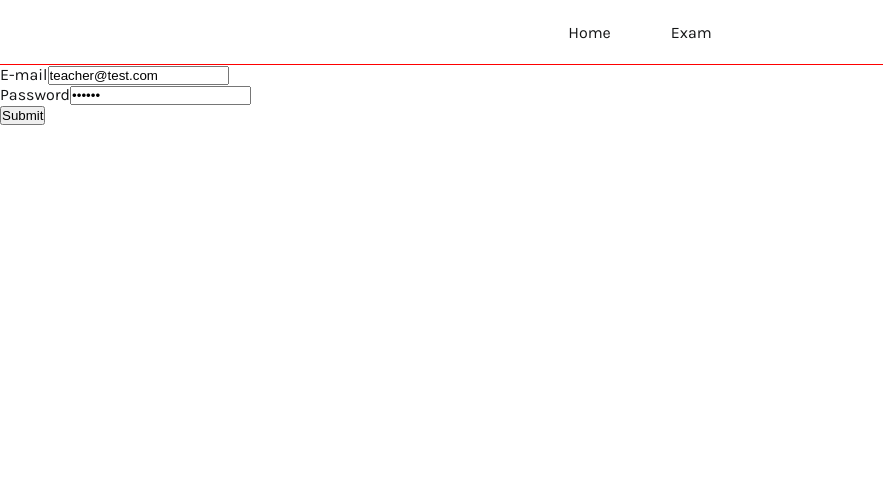
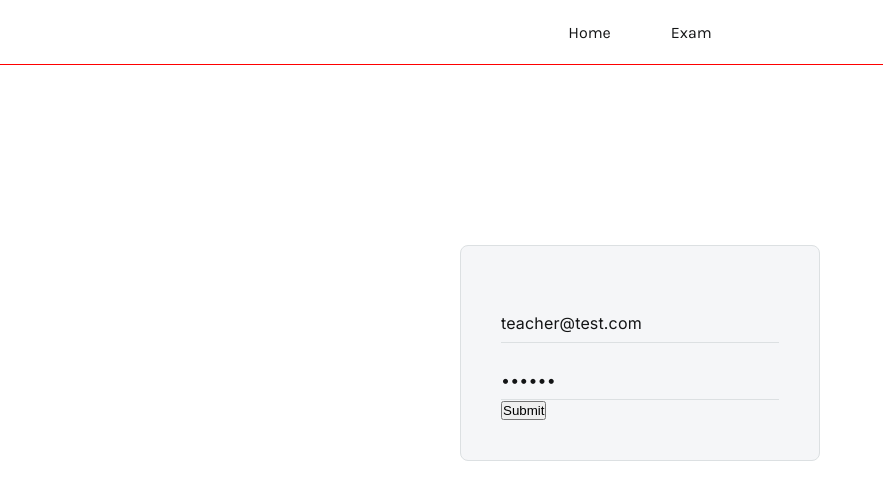
Before and after one commit to mritunjaysaha/final-year-project-fe, a React (Create React App) app: page / in a window 1280 px wide. Shown: the top 500 px of the page, without its empty margins (0-883 px from the left). Built offline with nearby package versions, Linux system fonts and the light colour scheme; no server answers.

Commit message:
added styles to LandingPage component

```diff
--- a/package.json
+++ b/package.json
@@ -3,6 +3,10 @@
   "version": "0.1.0",
   "private": true,
   "dependencies": {
+    "@emotion/react": "^11.4.1",
+    "@emotion/styled": "^11.3.0",
+    "@mui/material": "^5.0.1",
+    "@mui/styles": "^5.0.1",
     "@reduxjs/toolkit": "^1.6.1",
     "@testing-library/jest-dom": "^5.11.4",
     "@testing-library/react": "^11.1.0",
--- a/src/Components/Forms/formInput.jsx
+++ b/src/Components/Forms/formInput.jsx
@@ -1,4 +1,6 @@
 import { useContext } from "react";
+import { TextField } from "@mui/material";
+import { withStyles } from "@mui/styles";
 import { FormContext } from "./index";
 
 export function FormInput(props) {
@@ -8,15 +10,118 @@ export function FormInput(props) {
     const { form, handleFormChange } = formContext;
 
     return (
-        <div>
-            <label>{label}</label>
-            <input
+        <MUITextFieldBorderBottom
+            variant="filled"
+            fullWidth
             type={type}
             name={name}
             value={form[name]}
             onChange={handleFormChange}
             {...rest}
         />
-        </div>
     );
 }
+
+const lightGrey1 = "#696e74";
+const veryLightGrey = "#f5f6f8";
+const error = "red";
+const black = "#131415";
+const lightGrey = "#dce0e2";
+const green = "#39E09B";
+
+export const MUITextField = withStyles({
+    root: {
+        "& .MuiFormLabel-root": {
+            fontSize: "1.6rem",
+            textTransform: "capitalize",
+        },
+        "& .MuiInputBase-input": {
+            fontSize: "1.6rem",
+            lineHeight: "2.1rem",
+        },
+        "& .MuiFilledInput-root": {
+            background: "none",
+            fontFamily: "Inter, sans-serif",
+            fontSize: "1.6rem",
+        },
+        "& .MuiFilledInput-input": {
+            background: `${veryLightGrey}`,
+            marginBottom: "2.4rem",
+            borderRadius: "1.2rem",
+            border: "2px solid transparent",
+            color: `${black}`,
+            "&:hover": {
+                border: `0.2rem solid ${black}`,
+            },
+            "&:focus-within": {
+                border: `0.2rem solid ${black}`,
+            },
+            "&:invalid": {
+                border: `0.2rem solid ${error}`,
+            },
+        },
+        "& .MuiFilledInput-underline": {
+            "&::before": {
+                border: "none",
+            },
+            "&::after": {
+                border: "none",
+            },
+        },
+        "& .MuiInputLabel-shrink": {
+            color: `${lightGrey1}`,
+        },
+        "& .MuiFormHelperText-root": {
+            marginTop: "-2rem",
+            marginBottom: "2rem",
+            fontSize: "1.4rem",
+        },
+    },
+})(TextField);
+
+export const MUITextFieldBorderBottom = withStyles({
+    root: {
+        "& .MuiFormLabel-root": {
+            fontSize: "1.6rem",
+            textTransform: "capitalize",
+        },
+        "& .MuiInputBase-input": {
+            fontSize: "1.6rem",
+            lineHeight: "2.1rem",
+        },
+        "& .MuiFilledInput-root": {
+            background: "none",
+            fontFamily: "Inter, sans-serif",
+            fontSize: "1.6rem",
+        },
+        "& .MuiFilledInput-input": {
+            paddingLeft: "0",
+            margin: "0",
+            borderBottom: `0.1rem solid ${lightGrey}`,
+            color: `${black}`,
+            "&:focus-within": {
+                border: "none",
+                borderBottom: `0.1rem solid ${green}`,
+            },
+            "&:invalid": {
+                border: `0.1rem solid ${error}`,
+            },
+        },
+        "& .MuiFilledInput-underline": {
+            "&::before": {
+                border: "none",
+            },
+            "&::after": {
+                border: "none",
+            },
+        },
+        "& .MuiInputLabel-shrink": {
+            color: `${lightGrey1}`,
+            marginLeft: "-1rem",
+        },
+    },
+})(TextField);
+
+export function InputField(props) {
+    return <></>;
+}
--- a/src/Components/LandingPage/index.js
+++ b/src/Components/LandingPage/index.js
@@ -2,6 +2,8 @@ import axios from "axios";
 
 import { Form } from "../Forms";
 import { FormInput } from "../Forms/formInput";
+
+import styles from "./landingPage.module.scss";
 
 export function LandingPage() {
     const initialValues = {
@@ -10,8 +12,6 @@ export function LandingPage() {
     };
 
     async function handleSubmit(form) {
-        console.log(form);
-
         await axios
             .post(`/api/login`, form)
             .then((res) => {
@@ -23,9 +23,17 @@ export function LandingPage() {
     }
 
     return (
-        <Form submit={handleSubmit} initialValues={initialValues}>
-            <FormInput name="email" type="email" label="E-mail" />
-            <FormInput name="password" type="password" label="Password" />
-        </Form>
+        <section className={styles.landingPageSection}>
+            <div className={styles.landingPageFormContainer}>
+                <Form submit={handleSubmit} initialValues={initialValues}>
+                    <FormInput name="email" type="email" label="E-mail" />
+                    <FormInput
+                        name="password"
+                        type="password"
+                        label="Password"
+                    />
+                </Form>
+            </div>
+        </section>
     );
 }
--- /dev/null
+++ b/src/Components/LandingPage/landingPage.module.scss
@@ -0,0 +1,24 @@
+@import "../../styles/abstract/mixins.scss";
+@import "../../styles/abstract/variables.scss";
+
+.landingPageSection {
+    width: 100vw;
+    height: 100vh;
+
+    display: flex;
+    margin-top: 18rem;
+    justify-content: center;
+}
+
+.landingPageFormContainer {
+    background-color: $veryLightGrey;
+
+    width: 36rem;
+    height: max-content;
+
+    padding: 4rem;
+
+    border-radius: $border-radius-08;
+
+    border: 0.1rem solid $lightGrey1;
+}
--- a/src/styles/abstract/variables.scss
+++ b/src/styles/abstract/variables.scss
@@ -1,8 +1,23 @@
 // colors
+$white: #fafafa;
 $black: #131415;
+
+$grey: #263238;
+$lightGrey: #696e74;
+$lightGrey1: #dce0e2;
+$veryLightGrey: #f5f6f8;
+
+$red: #ff1731;
 
 // text color
 $text-color-alpha: $black;
+$text-color-beta: $white;
+
+// border radius
+$border-radius-04: 0.4rem;
+$border-radius-08: 0.8rem;
+$border-radius-12: 1.2rem;
+$border-radius-15: 1.5rem;
 
 // font family
 $ffKarla: "Karla", sans-serif;
```
Also changed, not shown: 1 other file (tests, documents, lock files or other folders). Lines whose indentation alone changed are shown as unchanged.
